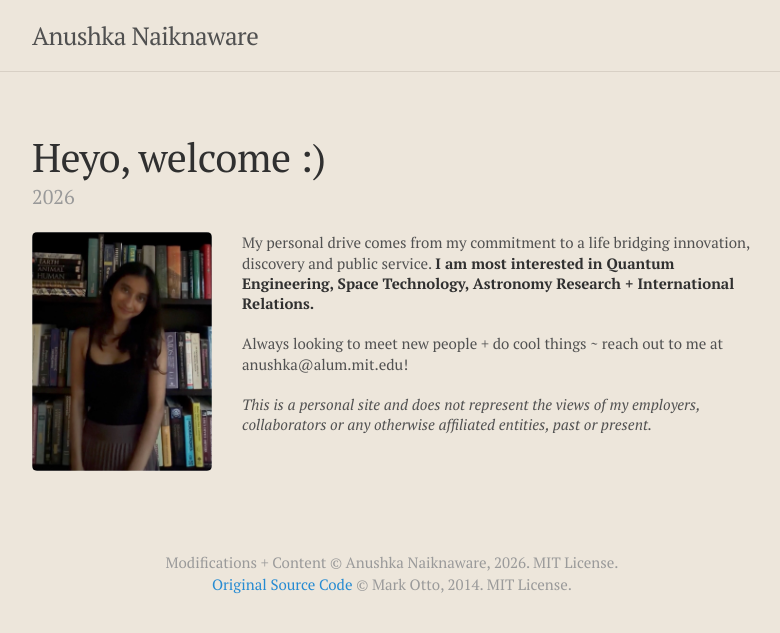
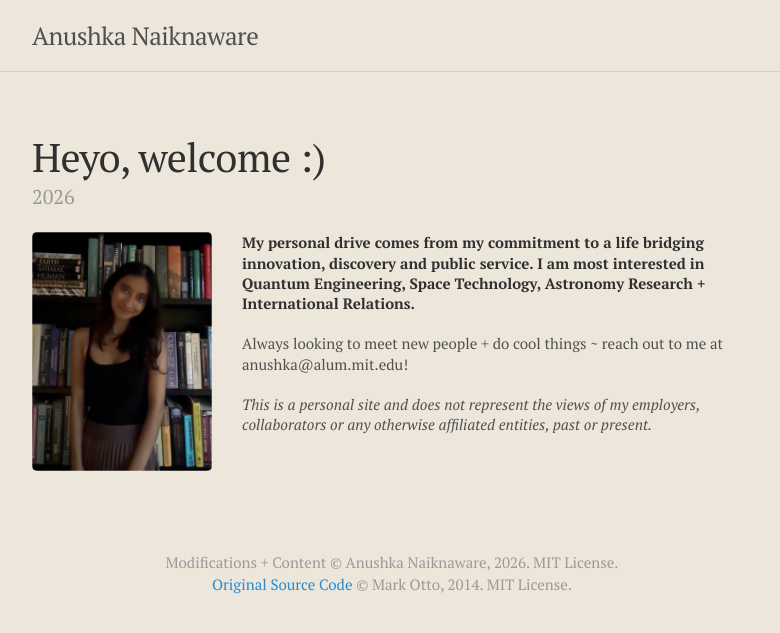
Before and after one commit to anushkanaiknaware/anushkanaiknaware.github.io, a Jekyll site: the page built from _posts/2026-08-20-home.md, in a window 1280 px wide. Shown: the top 633 px of the page, without its empty margins (248-1028 px from the left). Built offline with Jekyll 4.4.1, drawn with Linux system fonts in a browser that asks for light colours.

```diff
--- a/_posts/2026-08-20-home.md
+++ b/_posts/2026-08-20-home.md
@@ -8,7 +8,7 @@ season:
 
 <div class="home-text" markdown="1">
 
-My personal drive comes from my commitment to a life bridging innovation, discovery and public service. **I am most interested in Quantum Engineering, Space Technology, Astronomy Research + International Relations.**
+**My personal drive comes from my commitment to a life bridging innovation, discovery and public service. I am most interested in Quantum Engineering, Space Technology, Astronomy Research + International Relations.**
 
 Always looking to meet new people + do cool things ~ reach out to me at anushka@alum.mit.edu!
 
```
